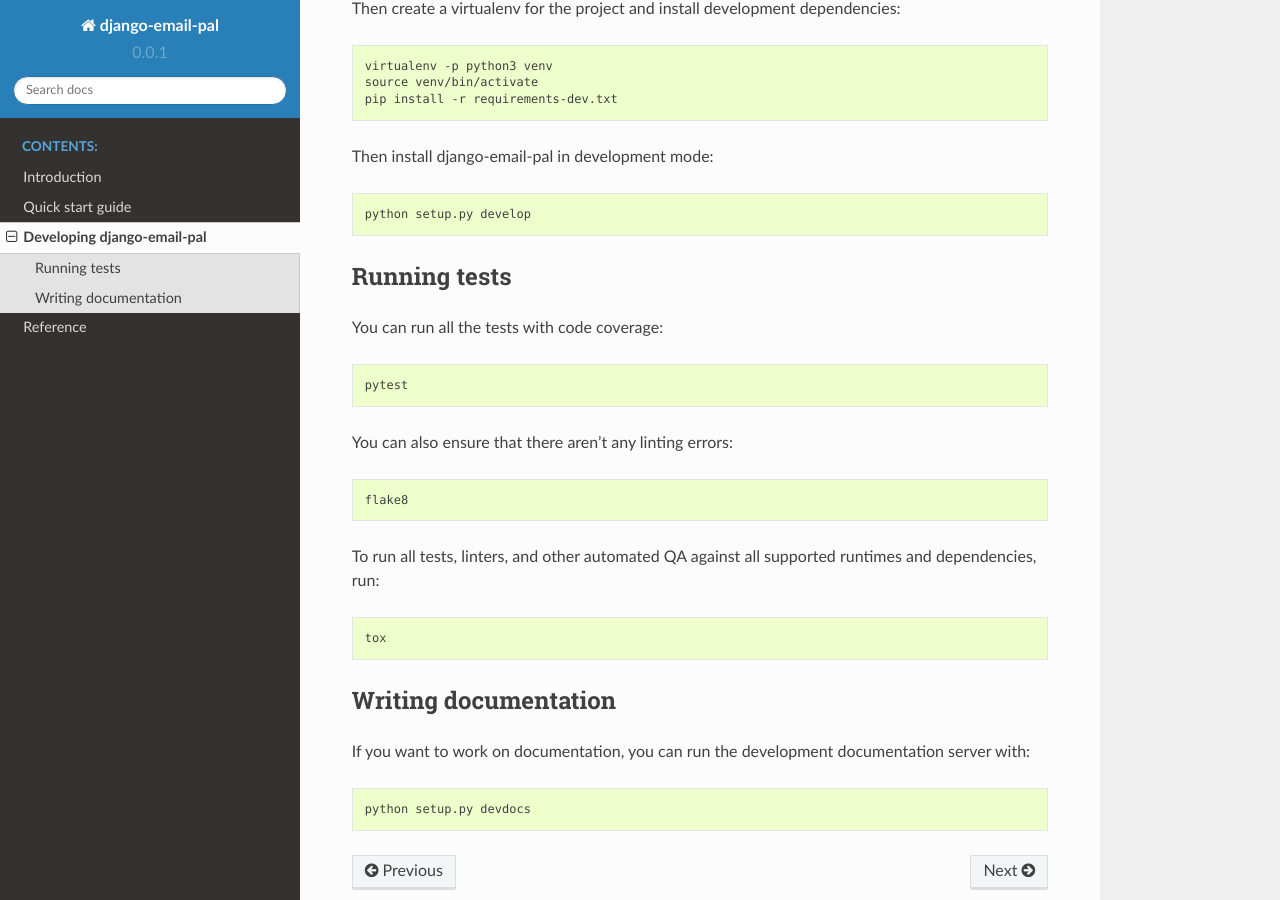
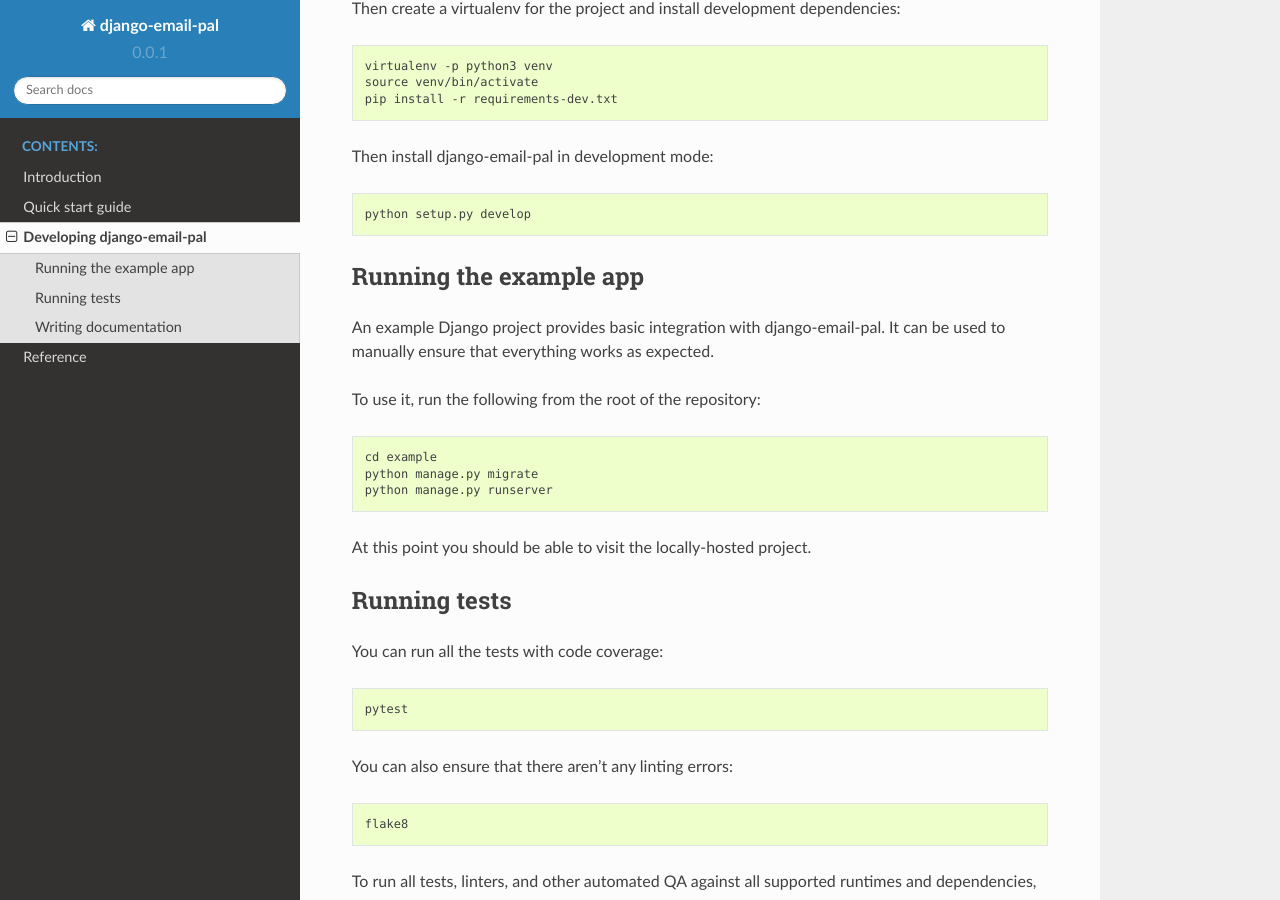
Before and after one commit to 18F/django-email-pal, a Sphinx documentation site: the page built from docs/developing.rst, in a window 1280 px wide and 900 px high, scrolled down 403 px. Built offline with Sphinx 7.4.7 and the Read the Docs theme 2.0.0, drawn with Linux system fonts in a browser that asks for light colours.

Commit message:
Add docs on running the example app.

```diff
--- a/docs/developing.rst
+++ b/docs/developing.rst
@@ -24,6 +24,21 @@
 
     python setup.py develop
 
+Running the example app
+-----------------------
+
+An example Django project provides basic integration with
+django-email-pal. It can be used to manually ensure that everything
+works as expected.
+
+To use it, run the following from the root of the repository::
+
+    cd example
+    python manage.py migrate
+    python manage.py runserver
+
+At this point you should be able to visit the locally-hosted project.
+
 Running tests
 -------------
 
```
